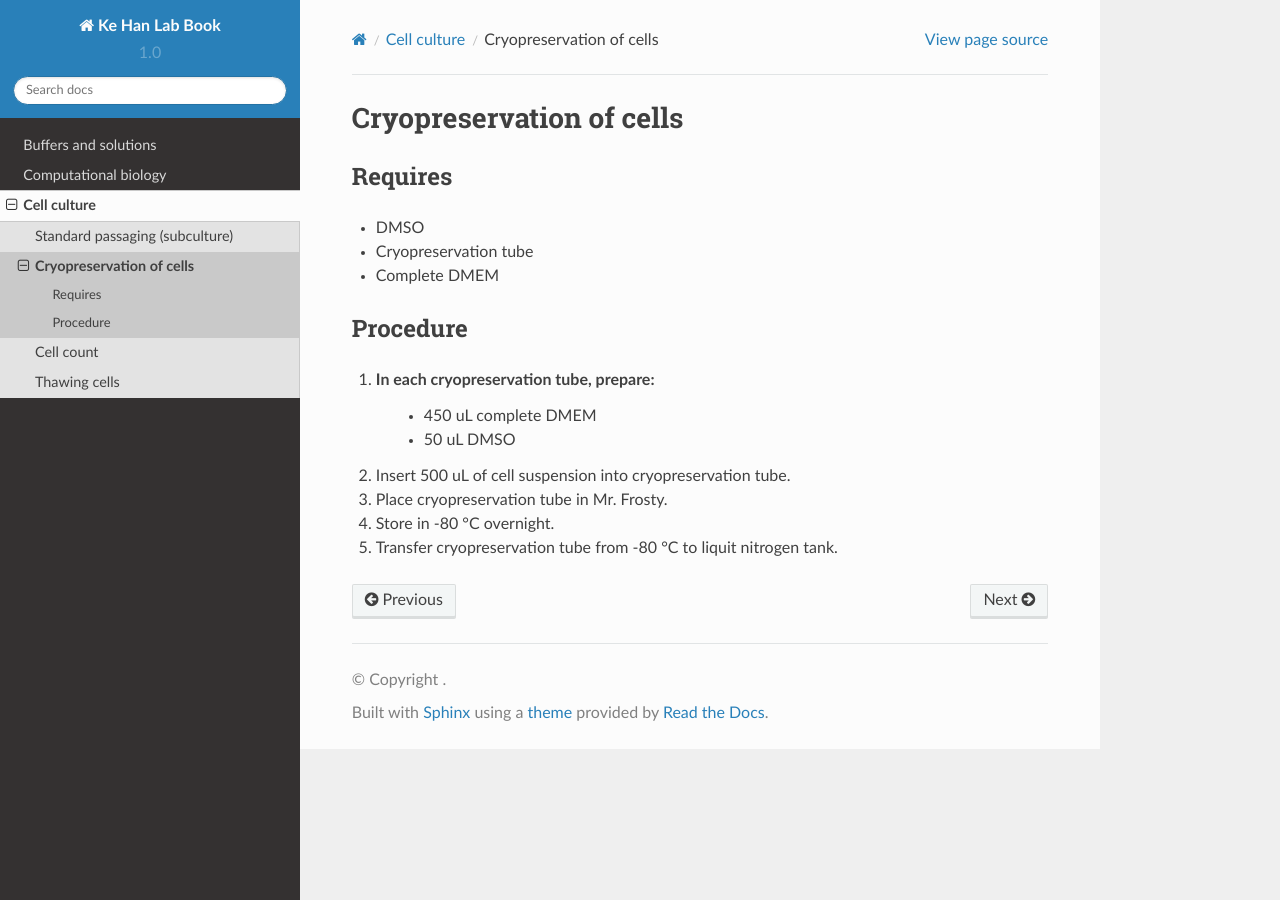
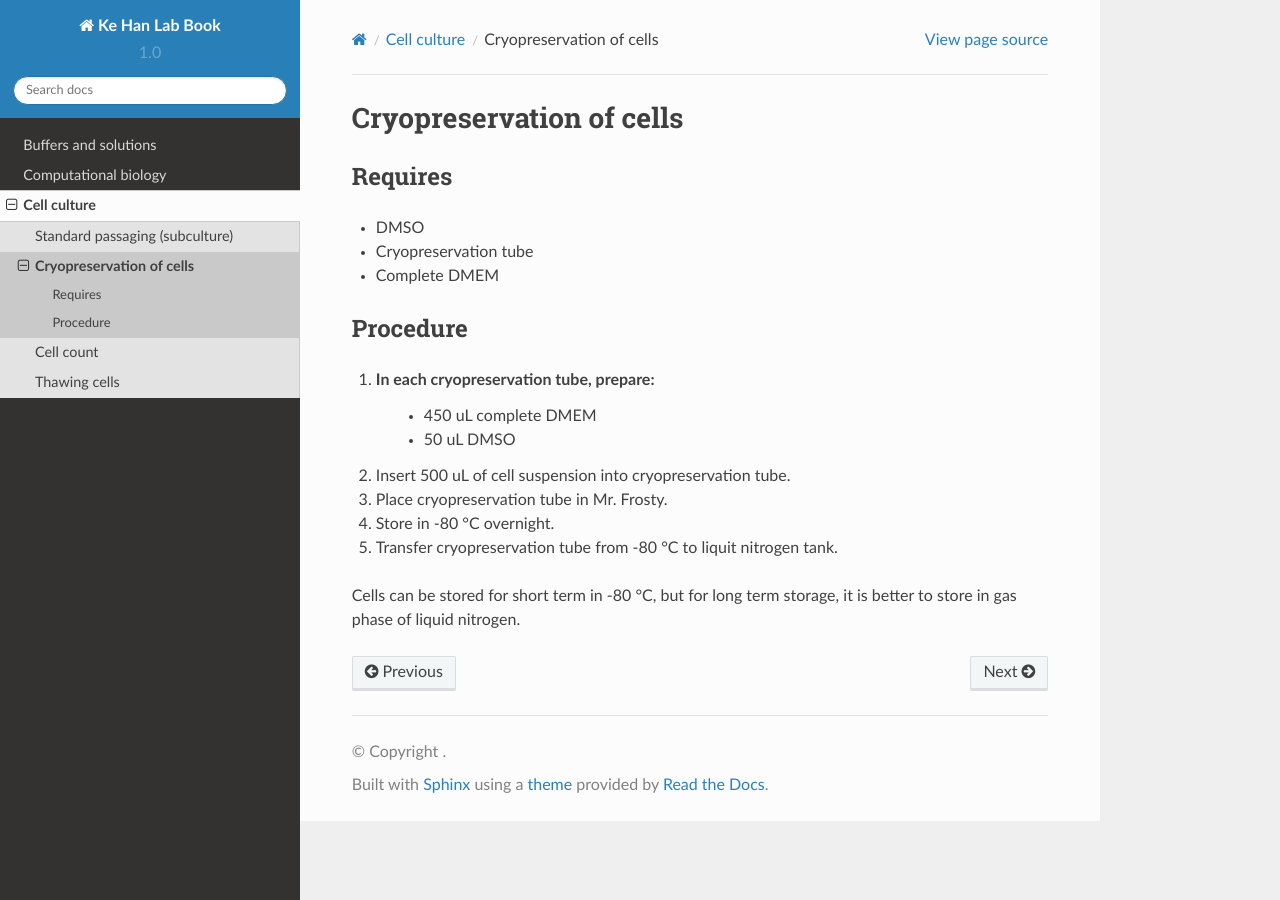
Before and after one commit to kehantan/labbook, a Sphinx documentation site: the page built from docs/cell_culture/cryo.rst, in a window 1280 px wide. Built offline with Sphinx 7.4.7 and the Read the Docs theme 2.0.0, drawn with Linux system fonts in a browser that asks for light colours.

Commit message:
Update cryo.rst

```diff
--- a/docs/cell_culture/cryo.rst
+++ b/docs/cell_culture/cryo.rst
@@ -16,3 +16,5 @@
 #. Place cryopreservation tube in Mr. Frosty.
 #. Store in -80 °C overnight.
 #. Transfer cryopreservation tube from -80 °C to liquit nitrogen tank.
+
+Cells can be stored for short term in -80 °C, but for long term storage, it is better to store in gas phase of liquid nitrogen.
```
